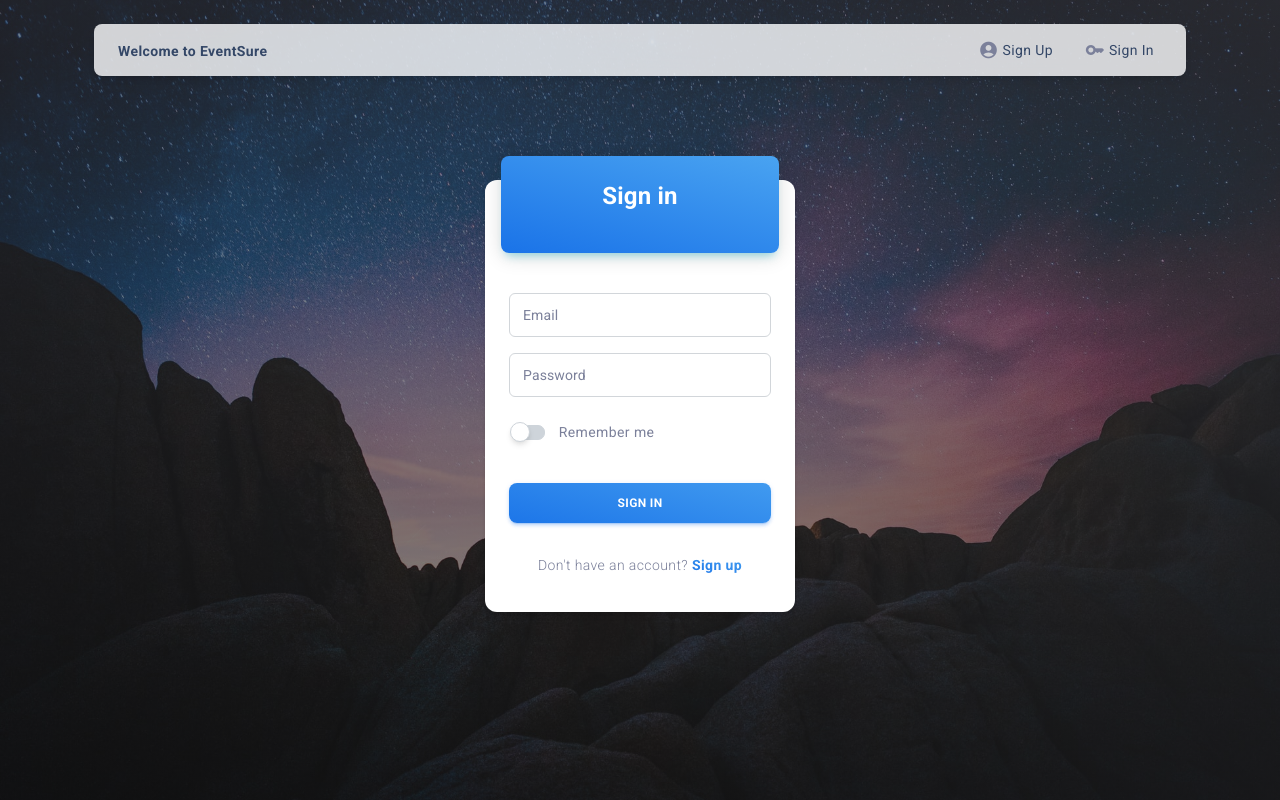
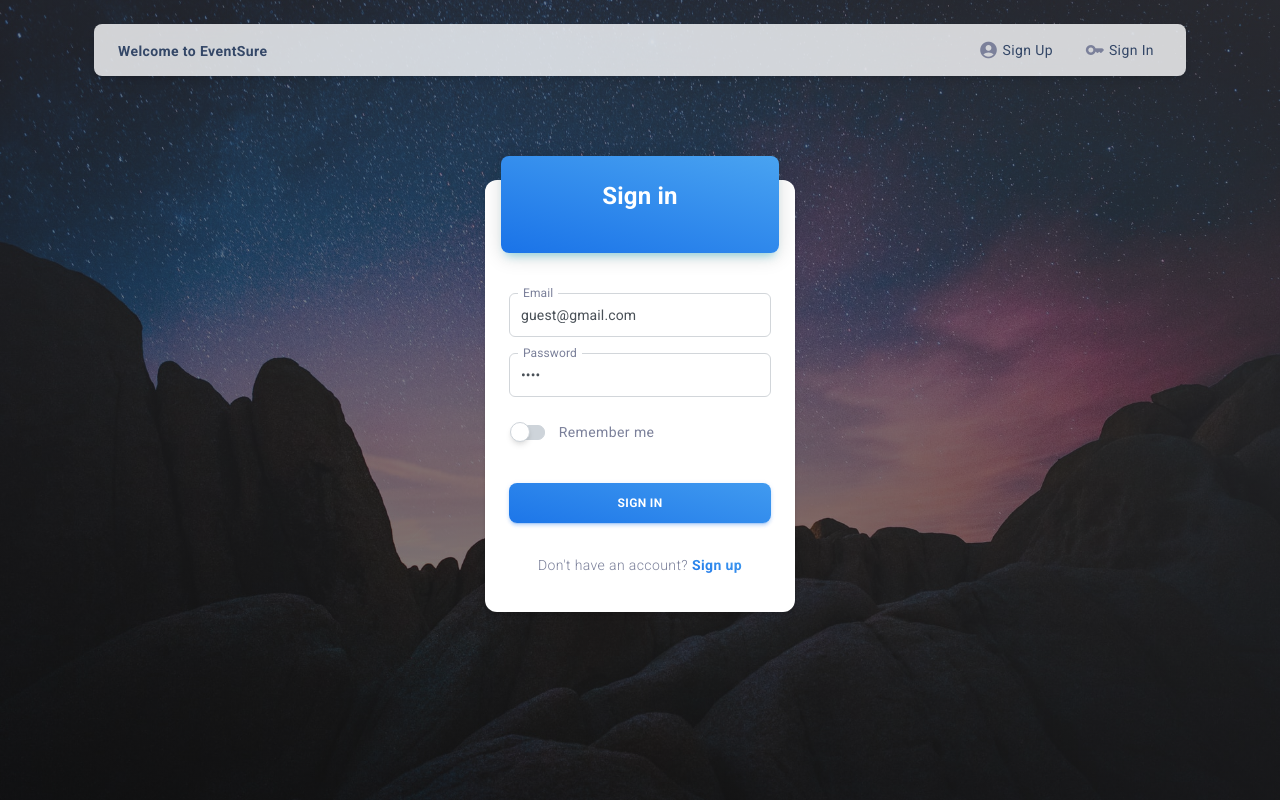
Before and after one commit to PrakashNandan/EventSure-Frontend, a React (Create React App) app: page / in a window 1280 px wide. Built offline with nearby package versions, Linux system fonts and the light colour scheme.

Commit message:
added guest signin

```diff
--- a/src/layouts/authentication/sign-in/index.js
+++ b/src/layouts/authentication/sign-in/index.js
@@ -41,8 +41,8 @@ import baseURL from "baseurl";
 
 function Basic() {
   const [rememberMe, setRememberMe] = useState(false);
-  const [email, setEmail] = useState("");
-  const [password, setPassword] = useState("");
+  const [email, setEmail] = useState("guest@gmail.com");
+  const [password, setPassword] = useState("abcd");
   const navigate = useNavigate();
 
   const handleSetRememberMe = () => setRememberMe(!rememberMe);
@@ -64,6 +64,8 @@ function Basic() {
       alert("Invalid credentials. Please try again.");
     }
   };
+
+
 
   return (
     <BasicLayout image={bgImage}>
```
